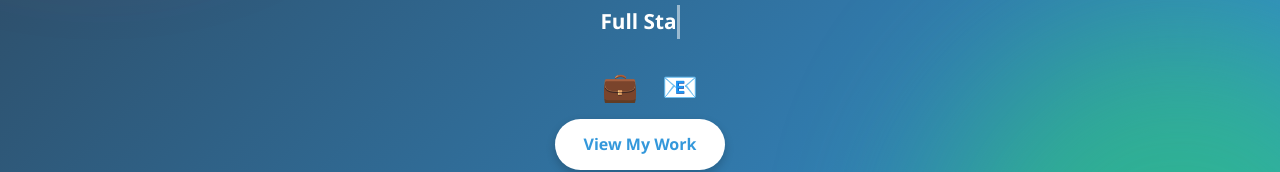
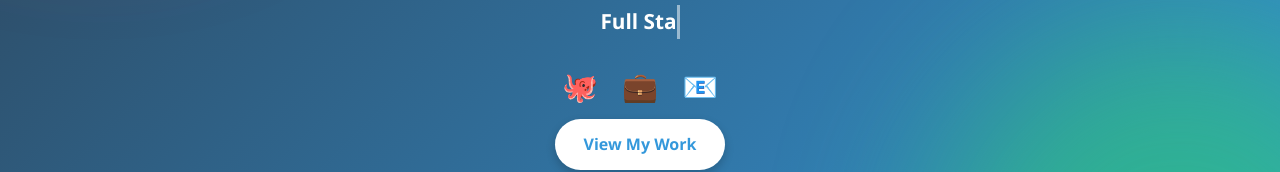
Before and after one commit to Adi-100/DCL, a plain HTML site: page index.html in a window 1280 px wide. Shown: the part 505-677 px from the top of the page. Drawn offline with Linux system fonts and the light colour scheme; files whose address does not match are found by name.

Commit message:
Update index.html

```diff
--- a/index.html
+++ b/index.html
@@ -193,7 +193,7 @@
       <p><span id="typing"></span></p>
 
       <div class="social-icons">
-        <a href="https://github.com/adi-100" target="_blank"></a>
+        <a href="https://github.com/adi-100" target="_blank">🐙</a>
         <a href="https://linkedin.com/in/tejuadi" target="_blank">💼</a>
         <a href="mailto:tejuadi11@gmail.com">📧</a>
       </div>
```
